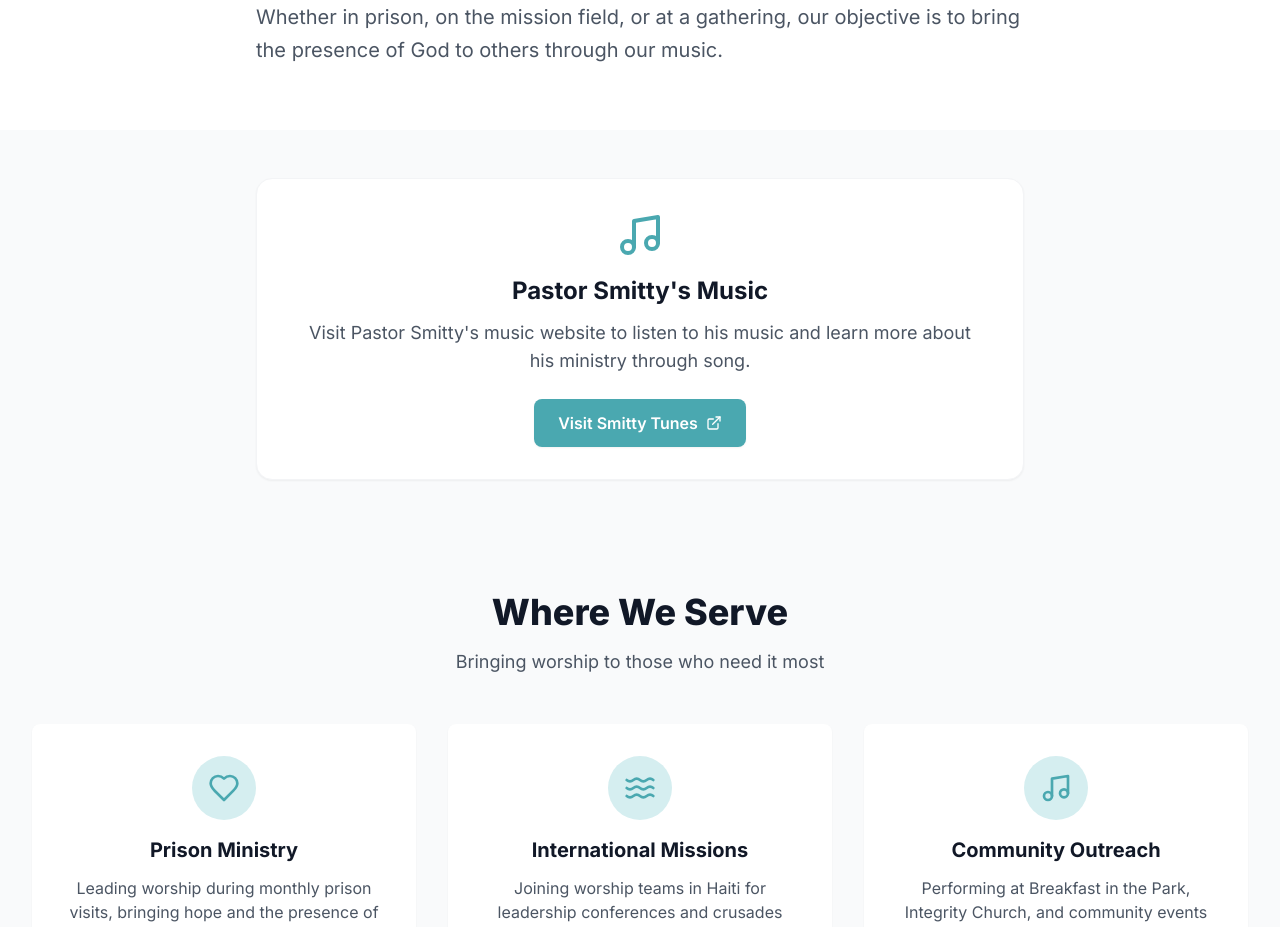
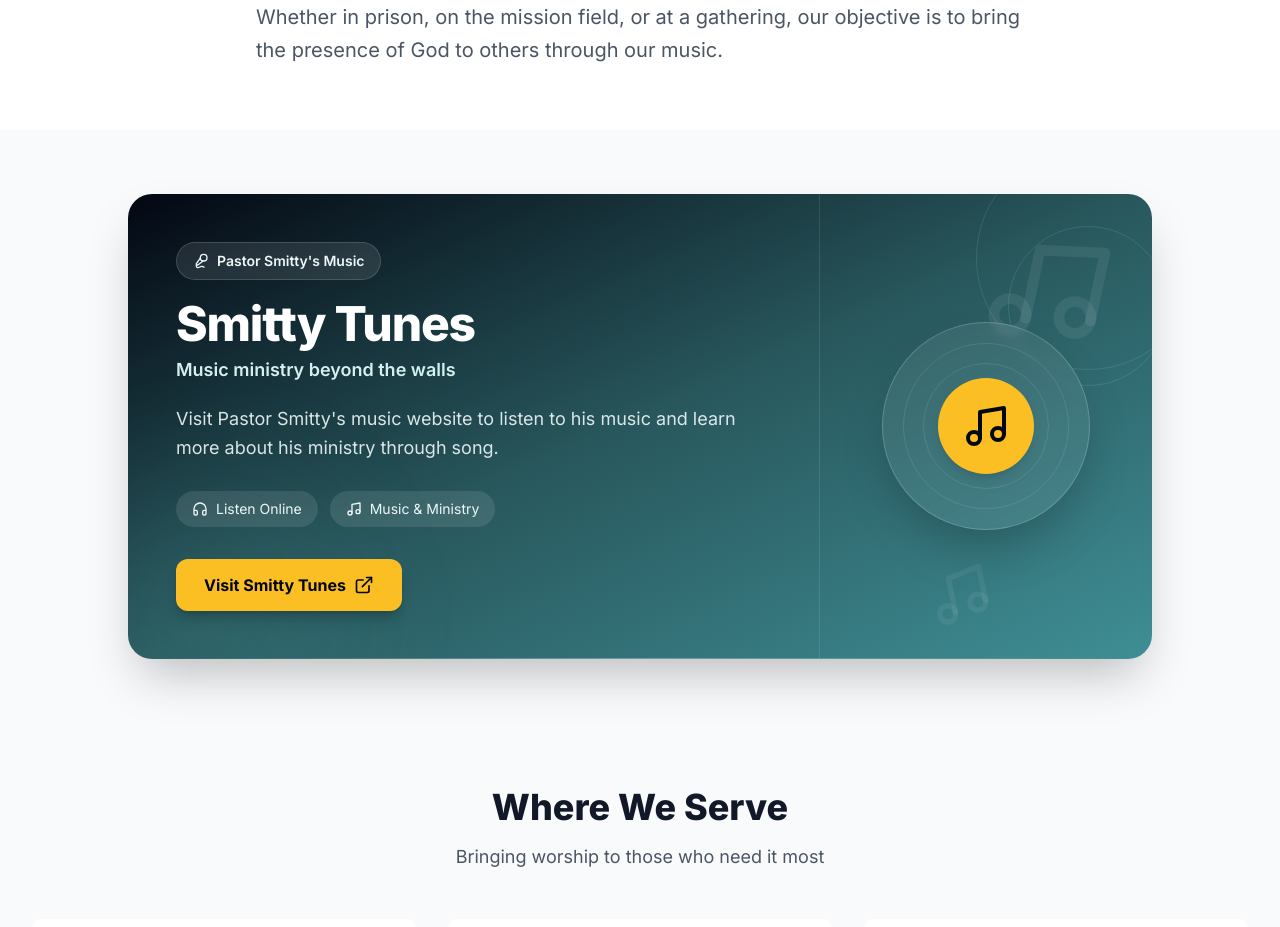
Before and after one commit to Catalyst-FL/catalystfl, a Next.js app: page /worship in a window 1280 px wide. Shown: the part 900-1827 px from the top of the page. Built offline with nearby package versions, Linux system fonts and the light colour scheme; no server answers.

Commit message:
Make Smitty Tunes feature stand out

```diff
--- a/app/worship/page.tsx
+++ b/app/worship/page.tsx
@@ -1,7 +1,7 @@
 import { generatePageMetadata } from '@/lib/metadata';
 import PageHero from '@/components/PageHero';
 import CTASection from '@/components/CTASection';
-import { Music, Heart, Waves, ExternalLink } from 'lucide-react';
+import { Music, Heart, Waves, ExternalLink, Headphones, Mic2 } from 'lucide-react';
 
 export const metadata = generatePageMetadata({
   title: 'Praise & Worship',
@@ -48,28 +48,71 @@ export default function Worship() {
       </div>
 
       {/* Pastor Smitty Music */}
-      <div className="bg-gray-50 py-12">
+      <section className="bg-gray-50 py-14 sm:py-16">
         <div className="mx-auto max-w-7xl px-4 sm:px-6 lg:px-8">
-          <div className="mx-auto max-w-3xl rounded-2xl bg-white p-8 shadow-sm border border-gray-100 text-center">
-            <Music className="mx-auto h-12 w-12 text-primary-600" />
-            <h2 className="mt-4 text-2xl font-bold text-gray-900">
+          <div className="relative mx-auto max-w-5xl overflow-hidden rounded-3xl bg-gradient-to-br from-gray-950 via-primary-900 to-primary-700 shadow-2xl">
+            {/* Decorative music artwork */}
+            <div className="pointer-events-none absolute inset-0 overflow-hidden" aria-hidden="true">
+              <div className="absolute -right-12 -top-12 h-56 w-56 rounded-full border border-white/10" />
+              <div className="absolute -right-4 top-8 h-40 w-40 rounded-full border border-white/10" />
+              <div className="absolute -bottom-20 -left-12 h-64 w-64 rounded-full bg-primary-400/10 blur-3xl" />
+              <Music className="absolute right-10 top-8 h-24 w-24 rotate-12 text-white/[0.07] sm:h-32 sm:w-32" />
+              <Music className="absolute bottom-8 right-40 h-16 w-16 -rotate-12 text-white/[0.06]" />
+              <div className="absolute inset-x-0 bottom-0 h-px bg-gradient-to-r from-transparent via-white/30 to-transparent" />
+            </div>
+
+            <div className="relative grid gap-0 lg:grid-cols-[1.35fr_0.65fr]">
+              <div className="p-8 sm:p-10 lg:p-12">
+                <div className="inline-flex items-center gap-2 rounded-full border border-white/15 bg-white/10 px-4 py-2 text-sm font-semibold text-primary-50 backdrop-blur-sm">
+                  <Mic2 className="h-4 w-4" aria-hidden="true" />
                   Pastor Smitty&apos;s Music
+                </div>
+
+                <h2 className="mt-5 text-4xl font-extrabold tracking-tight text-white sm:text-5xl">
+                  Smitty Tunes
                 </h2>
-            <p className="mx-auto mt-3 max-w-2xl text-lg text-gray-600">
+                <p className="mt-2 text-lg font-semibold text-primary-100">
+                  Music ministry beyond the walls
+                </p>
+                <p className="mt-5 max-w-2xl text-lg leading-relaxed text-primary-50/90">
                   Visit Pastor Smitty&apos;s music website to listen to his music and learn more about his ministry through song.
                 </p>
+
+                <div className="mt-7 flex flex-wrap gap-3 text-sm text-primary-50">
+                  <span className="inline-flex items-center gap-2 rounded-full bg-white/10 px-4 py-2">
+                    <Headphones className="h-4 w-4" aria-hidden="true" />
+                    Listen Online
+                  </span>
+                  <span className="inline-flex items-center gap-2 rounded-full bg-white/10 px-4 py-2">
+                    <Music className="h-4 w-4" aria-hidden="true" />
+                    Music &amp; Ministry
+                  </span>
+                </div>
+
                 <a
                   href="https://smittytunes.website"
                   target="_blank"
                   rel="noopener noreferrer"
-              className="mt-6 inline-flex items-center gap-2 rounded-lg bg-primary-600 px-6 py-3 text-base font-semibold text-white shadow-sm transition-colors hover:bg-primary-700"
+                  className="mt-8 inline-flex items-center gap-2 rounded-xl bg-amber-400 px-7 py-3.5 text-base font-bold text-gray-950 shadow-lg shadow-black/20 transition-all duration-300 hover:-translate-y-0.5 hover:bg-amber-300 hover:shadow-xl focus:outline-none focus:ring-4 focus:ring-amber-200/40"
                 >
                   Visit Smitty Tunes
-              <ExternalLink className="h-4 w-4" aria-hidden="true" />
+                  <ExternalLink className="h-5 w-5" aria-hidden="true" />
                 </a>
+              </div>
+
+              <div className="relative hidden min-h-[330px] border-l border-white/10 lg:flex lg:items-center lg:justify-center">
+                <div className="relative flex h-52 w-52 items-center justify-center rounded-full border border-white/20 bg-white/[0.07] shadow-2xl backdrop-blur-sm">
+                  <div className="absolute inset-5 rounded-full border border-white/10" />
+                  <div className="absolute inset-10 rounded-full border border-white/10" />
+                  <div className="flex h-24 w-24 items-center justify-center rounded-full bg-amber-400 shadow-lg">
+                    <Music className="h-12 w-12 text-gray-950" aria-hidden="true" />
                   </div>
                 </div>
               </div>
+            </div>
+          </div>
+        </div>
+      </section>
 
       {/* Ministry Locations */}
       <div className="bg-gray-50 py-16">
```
Lines whose indentation alone changed are shown as unchanged.
